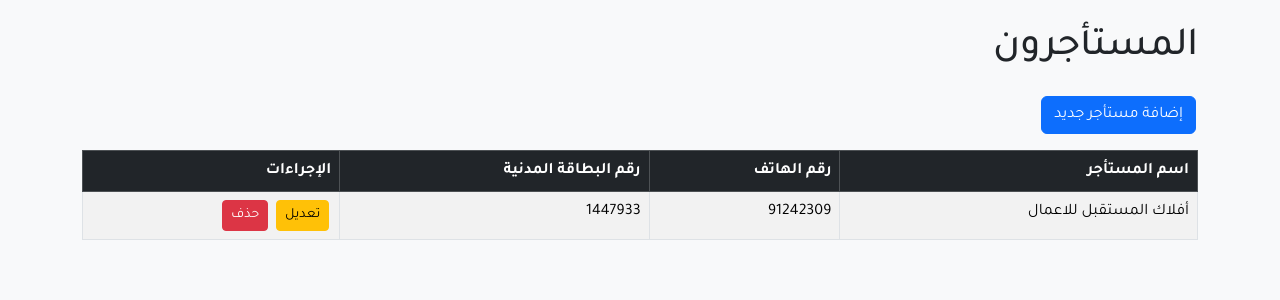
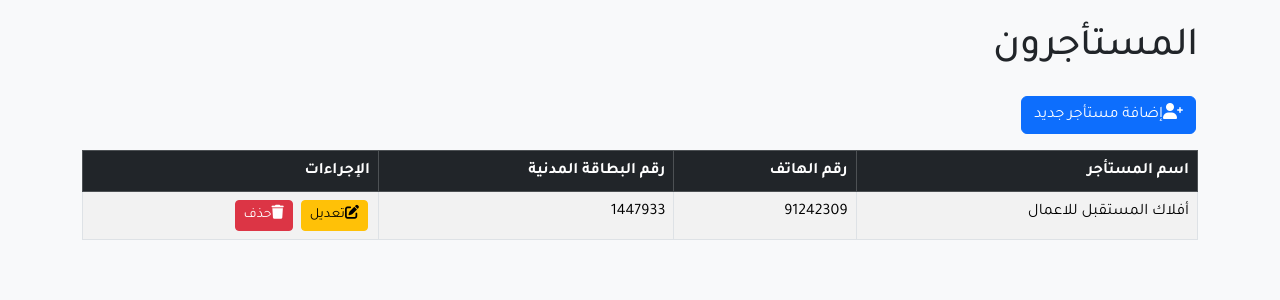
Before and after one commit to Rashidalabri0803/rental_management, a Django app: page /rental/tenants/ in a window 1280 px wide. Shown: the part 56-356 px from the top of the page. Run offline with Django 5.2, Linux system fonts and the light colour scheme; data comes from the database, SQL or seed files in the repository.

Commit message:
<i class="fas fa-plus"></i>

```diff
--- a/rental/templates/rental/maintenance_requests/maintenance_request_list.html
+++ b/rental/templates/rental/maintenance_requests/maintenance_request_list.html
@@ -2,7 +2,7 @@
 {% block title %}طلبات الصيانة{% endblock %}
 {% block content %}
 <h1 class="mb-4">طلبات الصيانة</h1>
-<a href="{% url 'rental:add_maintenance_request' %}" class="btn btn-primary mb-3">إضافة طلب صيانة جديد</a>
+<a href="{% url 'rental:add_maintenance_request' %}" class="btn btn-primary mb-3"><i class="fas fa-tools"></i>إضافة طلب صيانة جديد</a>
 <table class="table table-bordered table-striped">
   <thead class="table-dark">
     <tr>
@@ -29,7 +29,8 @@
         {% endif %}
       </td>
       <td>
-        <a href="{% url 'rental:edit_maintenance_request' request.pk %}" class="btn btn-warning btn-sm">تعديل</a>
+        <a href="{% url 'rental:edit_maintenance_request' request.pk %}" class="btn btn-warning btn-sm"><i class="fas fa-edit"></i>تعديل</a>
+        <a href="{% url 'rental:delete_maintenance_request' request.pk %}" class="btn btn-danger btn-sm"><i class="fas fa-trash"></i>حذف</a>
       </td>
     </tr>
     {% endfor %}
--- a/rental/templates/rental/tenants/tenant_list.html
+++ b/rental/templates/rental/tenants/tenant_list.html
@@ -4,7 +4,7 @@
 
 {% block content %}
 <h1 class="mb-4">المستأجرون</h1>
-<a href="{% url 'rental:add_tenant' %}" class="btn btn-primary mb-3">إضافة مستأجر جديد</a>
+<a href="{% url 'rental:add_tenant' %}" class="btn btn-primary mb-3"><i class="fas fa-user-plus"></i>إضافة مستأجر جديد</a>
 <table class="table table-bordered table-striped">
     <thead class="table-dark">
         <tr>
@@ -21,8 +21,8 @@
             <td>{{ tenant.phone_number }}</td>
             <td>{{ tenant.national_id }}</td>
             <td>
-                <a href="{% url 'rental:edit_tenant' tenant.pk %}" class="btn btn-warning btn-sm">تعديل</a>
-                <a href="{% url 'rental:delete_tenant' tenant.pk %}" class="btn btn-danger btn-sm">حذف</a>
+                <a href="{% url 'rental:edit_tenant' tenant.pk %}" class="btn btn-warning btn-sm"><i class="fas fa-edit"></i>تعديل</a>
+                <a href="{% url 'rental:delete_tenant' tenant.pk %}" class="btn btn-danger btn-sm"><i class="fas fa-trash"></i>حذف</a>
             </td>
         </tr>
         {% endfor %}
--- a/rental/urls.py
+++ b/rental/urls.py
@@ -33,4 +33,5 @@ urlpatterns = [
     path('maintenance/', views.MaintenanceRequestListView.as_view(), name='maintenance_request_list'),
     path('maintenance/add/', views.MaintenanceRequestCreateView.as_view(), name='add_maintenance_request'),
     path('maintenance/<int:pk>/edit/', views.MaintenanceRequestUpdateView.as_view(), name='edit_maintenance_request'),
+    path('maintenance/<int:pk>/delete/', views.MaintenanceRequestDeleteView.as_view(), name='delete_maintenance_request'),
 ]
--- a/rental/views.py
+++ b/rental/views.py
@@ -231,3 +231,11 @@ class MaintenanceRequestUpdateView(UpdateView):
     def form_valid(self, form):
         messages.success(self.request, "تم تعديل طلب الصيانة بنجاح.")
         return super().form_valid(form)
+
+class MaintenanceRequestDeleteView(DeleteView):
+    model = MaintenanceRequest
+    template_name = "rental/maintenance_requests/maintenance_request_confirm_delete.html"
+    success_url = reverse_lazy("rental:maintenance_request_list")
+    def delete(self, request, *args, **kwargs):
+        messages.success(request, "تم حذف طلب الصيانة بنجاح.")
+        return super().delete(request, *args, **kwargs)
```
